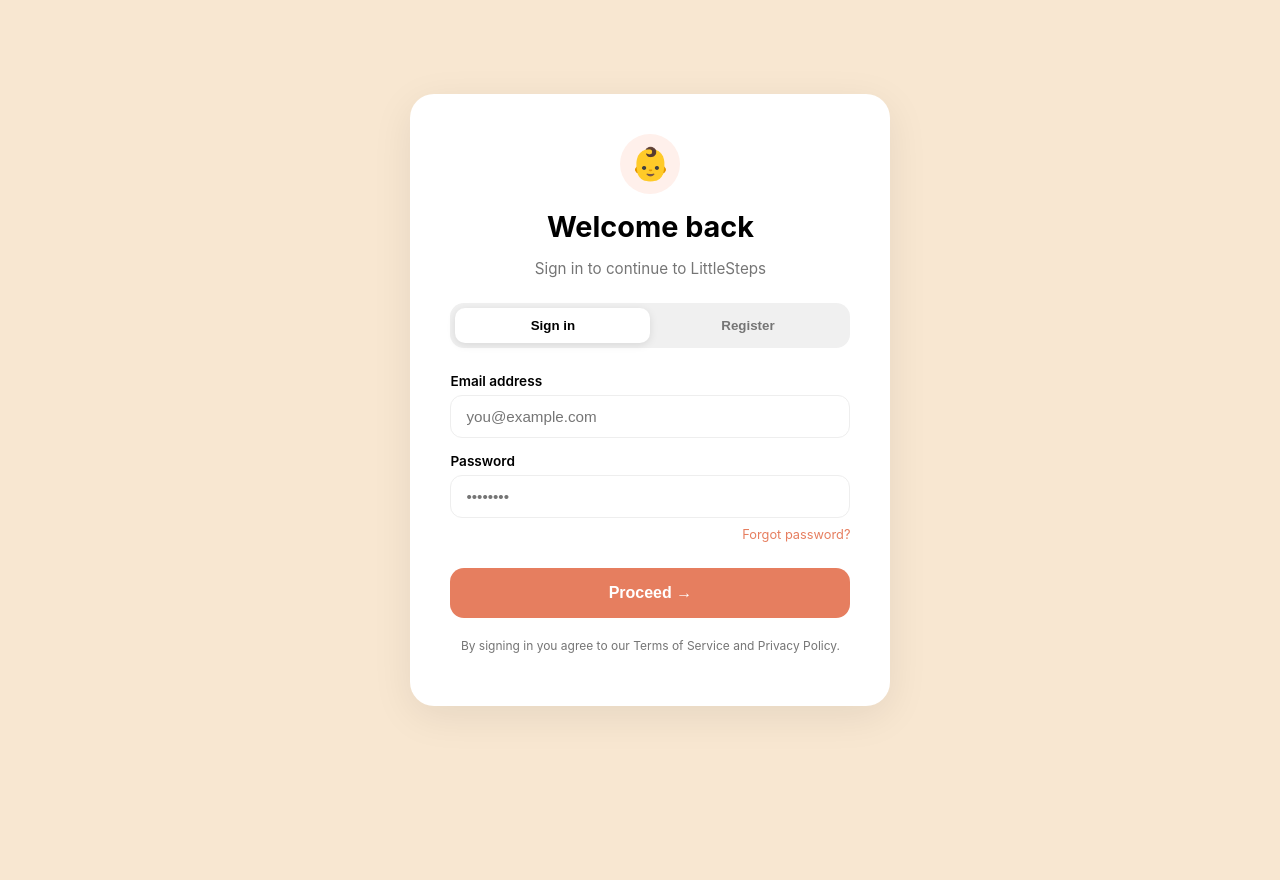
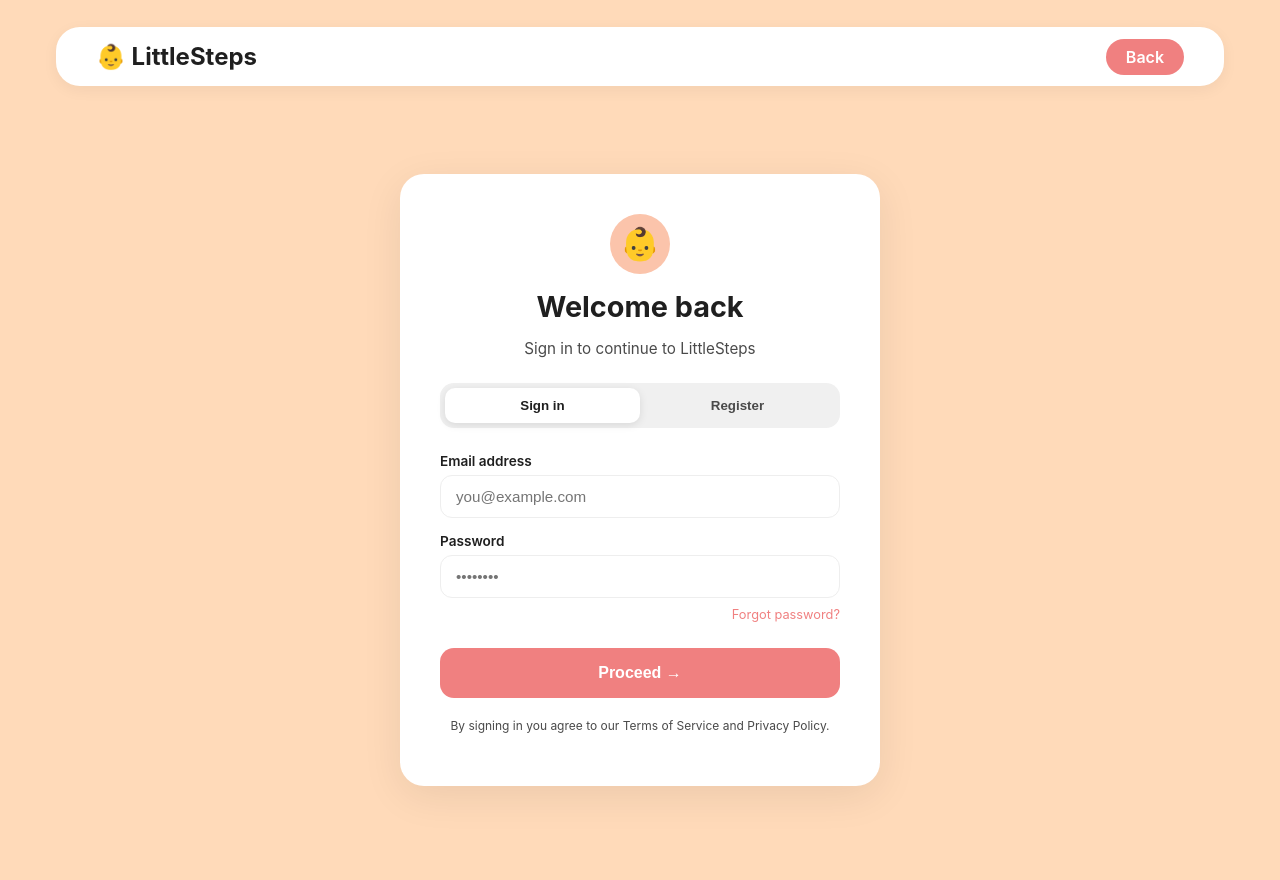
Before and after one commit to gabrielatibuleac/WEB_project, a PHP site: page /login.html in a window 1280 px wide. Before the commit the page ends 708 px from the top, so only its background shows below. Run offline with PHP 8.4, Linux system fonts and the light colour scheme.

Commit message:
am adaugat nav bar pentru paginile de sign in/register si culorile globale

```diff
--- a/frontend/app/pages/auth/auth.css
+++ b/frontend/app/pages/auth/auth.css
@@ -1,18 +1,40 @@
 :root {
-    --primary-coral: #e67e5f;
-    --bg-warm: #F8E7D1;
-    --text-gray: #757575;
+    --color-1: #F08080;
+    --color-2: #F4978E;
+    --color-3: #F8AD9D;
+    --color-4: #FBC4AB;
+    --color-5: #FFDAB9;
+    --text-dark: #1f1f1f;
+    --text-gray: #4a4a4a;
     --white: #ffffff;
 }
 
 body {
-    background-color: var(--bg-warm);
+    background-color: var(--color-5);
     font-family: 'Inter', sans-serif;
     display: flex;
     justify-content: center;
     align-items: center;
     min-height: 100vh;
     margin: 0;
+    padding-top: 80px;
+}
+
+.navBar {
+    position: fixed;
+    top: 27px;
+    left: 50%;
+    transform: translateX(-50%);
+    z-index: 1000;
+    background-color: var(--white);
+    border-radius: 24px;
+    padding: 15px 40px;
+    display: flex;
+    justify-content: space-between;
+    align-items: center;
+    width: 85%;
+    max-width: 1100px;
+    box-shadow: 0 4px 15px rgba(0,0,0,0.05);
 }
 
 .auth-card {
@@ -28,7 +50,7 @@ body {
 
 .avatar-circle {
     font-size: 2rem;
-    background: #fff0eb;
+    background: var(--color-4);
     width: 60px;
     height: 60px;
     line-height: 60px;
@@ -99,22 +121,17 @@ body {
 
 .input-group input:focus {
     outline: none;
-    border-color: var(--primary-coral);
-}
-
-.form-footer {
-    text-align: right;
-    margin-top: 5px;
+    border-color: var(--color-1);
 }
 
 .forgot-pass {
     font-size: 0.8rem;
-    color: var(--primary-coral);
+    color: var(--color-1);
     text-decoration: none;
 }
 
 .btn-submit {
-    background-color: var(--primary-coral);
+    background-color: var(--color-1);
     color: var(--white);
     border: none;
     padding: 16px;
@@ -131,10 +148,6 @@ body {
     opacity: 0.9;
 }
 
-.btn-submit:active {
-    transform: scale(0.98);
-}
-
 .terms {
     font-size: 0.75rem;
     color: var(--text-gray);
--- a/frontend/app/pages/auth/auth.js
+++ b/frontend/app/pages/auth/auth.js
@@ -47,14 +47,11 @@ document.addEventListener('DOMContentLoaded', () => {
         try {
             const response = await fetch(endpoint, {
                 method: 'POST',
-                headers: {
-                    'Content-Type': 'application/json'
-                },
+                headers: { 'Content-Type': 'application/json' },
                 body: JSON.stringify(formData)
             });
 
             if (!response.ok) throw new Error('Network response was not ok');
-
             const result = await response.json();
 
             if (result.status === 'success') {
--- a/frontend/app/pages/auth/login.html
+++ b/frontend/app/pages/auth/login.html
@@ -8,7 +8,16 @@
     <link rel="stylesheet" href="auth.css">
 </head>
 <body>
-    <div class="main-container">
+    <nav class="navBar">
+        <a href="../loadingPage/loading.html" class="logo" style="text-decoration: none; color: var(--text-dark); font-weight: 700; font-size: 1.5rem;">
+            <span>👶</span> LittleSteps
+        </a>
+        <div class="signIn">
+            <a href="../loadingPage/loading.html" style="text-decoration: none; color: var(--white); background: var(--color-1); padding: 8px 20px; border-radius: 50px; font-weight: 600;">Back</a>
+        </div>
+    </nav>
+
+    <div class="main-container" style="display: flex; justify-content: center; align-items: center; width: 100%;">
         <div class="auth-card">
             <div class="auth-header">
                 <div class="avatar-circle">👶</div>
@@ -35,13 +44,12 @@
                 <div class="input-group">
                     <label for="password">Password</label>
                     <input type="password" id="password" required placeholder="••••••••">
-                    <div class="form-footer">
+                    <div class="form-footer" style="text-align: right; margin-top: 5px;">
                        <a href="forgotpassword.html" class="forgot-pass">Forgot password?</a>
                     </div>
                 </div>
                 <button type="submit" class="btn-submit">Proceed →</button>
             </form>
-
             <p class="terms">By signing in you agree to our Terms of Service and Privacy Policy.</p>
         </div>
     </div>
--- a/frontend/app/pages/loadingPage/loading.html
+++ b/frontend/app/pages/loadingPage/loading.html
@@ -18,7 +18,7 @@
 
             </div>
             <div class="signIn">
-                <a href="loginin">Sign in</a>
+                <a href="../auth/login.html">Sign in</a>
             </div>
         </div>
     <div class="mainBox">
```
Also changed, not shown: frontend/app/pages/auth/forgotpassword.html (+14 -0 lines).
